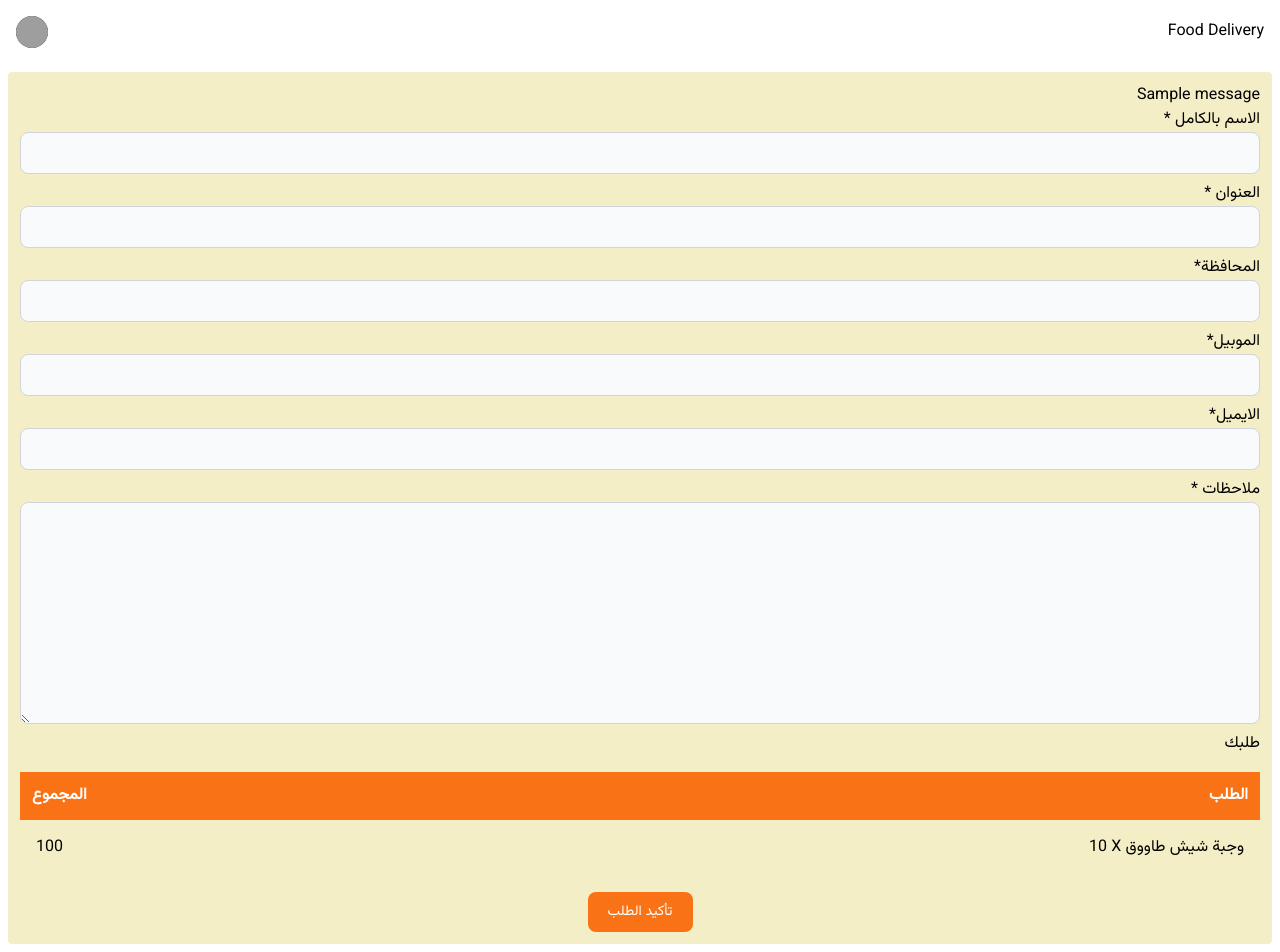
After one commit to nabilalaa/food-delivery, a Django app: page /checkout/ in a window 1280 px wide. The commit adds this page. Run offline with Django 5.2, Linux system fonts and the light colour scheme; a user stored in the database is signed in; data comes from the database, SQL or seed files in the repository; tables that the repository leaves empty hold one stand-in row (values such as "Sample post"); one stand-in notice (Sample message) is shown; some libraries are stand-ins or nearby versions; grey boxes are pictures that could not be loaded.

Commit message:
food-delivery

```diff
--- a/foodDelivery/admin.py
+++ b/foodDelivery/admin.py
@@ -4,3 +4,4 @@ from .models import *
 admin.site.register(Meal)
 admin.site.register(CartItem)
 admin.site.register(Category)
+admin.site.register(Order)
--- /dev/null
+++ b/foodDelivery/forms.py
@@ -0,0 +1,22 @@
+from django import forms
+# width: 100%
+# height: 40px
+# padding: 5px 10px
+# border: 2px solid
+# border-radius: 5px
+# outline: none
+
+
+class CheckoutForm(forms.Form):
+    name = forms.CharField(label="الاسم بالكامل *",
+                           required=True, widget=forms.TextInput)
+    address = forms.CharField(
+        label="العنوان *", required=True, widget=forms.TextInput)
+    city = forms.CharField(
+        label="المحافظة*", required=True, widget=forms.TextInput)
+    phone = forms.CharField(
+        label="الموبيل*", required=True, widget=forms.NumberInput)
+    email = forms.EmailField(
+        label="الايميل*", required=True, widget=forms.EmailInput)
+    notes = forms.CharField(
+        label="ملاحظات *", widget=forms.Textarea, required=False)
--- a/foodDelivery/models.py
+++ b/foodDelivery/models.py
@@ -34,3 +34,16 @@ class CartItem(models.Model):
 
     def __str__(self):
         return f'{self.quantity} x {self.product.name}'
+
+
+class Order(models.Model):
+    name = models.CharField(max_length=50)
+    address = models.CharField(null=True)
+    city = models.CharField(null=True)
+    phone = models.IntegerField(null=True)
+    email = models.EmailField(null=True)
+    notes = models.TextField(null=True)
+    products = models.TextField(null=True)
+
+    def __str__(self):
+        return self.name
--- a/foodDelivery/urls.py
+++ b/foodDelivery/urls.py
@@ -10,4 +10,7 @@ urlpatterns = [
 
     path('add/<int:meal_id>/', add_to_cart, name='add_to_cart'),
     path('remove/<int:item_id>/', remove_from_cart, name='remove_from_cart'),
+
+    path('checkout/', checkout, name='checkout'),
+
 ]
--- a/foodDelivery/views.py
+++ b/foodDelivery/views.py
@@ -2,8 +2,8 @@ from django.shortcuts import render, get_object_or_404, redirect, HttpResponse
 from django.http import JsonResponse
 from django.core.serializers import serialize
 from django.contrib.auth.models import AnonymousUser
-
-
+from .forms import CheckoutForm
+from django.contrib import messages
 from .models import *
 
 
@@ -74,7 +74,6 @@ def add_to_cart(request, meal_id):
 def handelCart(request, meal_id):
     product = Meal.objects.get(id=meal_id)
     quantity = request.POST.get("quantity")
-    print(quantity)
     if request.user != AnonymousUser():
 
         cart_item, created = CartItem.objects.get_or_create(product=product,
@@ -97,3 +96,29 @@ def remove_from_cart(request, item_id):
     cart_item = CartItem.objects.get(id=item_id)
     cart_item.delete()
     return redirect('view_cart')
+
+
+def checkout(request):
+    cart_items = CartItem.objects.filter(
+        user=request.user).order_by("product__name")
+    total_price = sum(item.product.price *
+                      item.quantity for item in cart_items)
+
+    if request.method == "POST":
+        print(request.POST)
+        form = CheckoutForm(request.POST)
+
+        if form.is_valid():
+            Order.objects.create(
+                name=form.cleaned_data["name"], address=form.cleaned_data["address"],
+                city=form.cleaned_data["city"])
+            messages.success(request, "Hello world.")
+        else:
+            print("error")
+
+    context = {
+        "form": CheckoutForm,
+        "orders": CartItem.objects.filter(user=request.user),
+        "total": total_price
+    }
+    return render(request, "checkout.html", context)
--- /dev/null
+++ b/templates/checkout.html
@@ -0,0 +1,84 @@
+{% extends "base.html" %}
+{% block content %}
+
+    {% load widget_tweaks %}
+
+    <section class="p-3 bg-[#f4eec7] m-2 rounded">
+        <router-link class="cart" to="cart">
+        <span class="icon-shopping-cart"></span>
+        </router-link>
+
+
+        <div class="checkout">
+
+            <form method="POST">
+                <div>
+
+
+                    {% if messages %}
+                        {% for message in messages %}
+                            {{ message }}
+
+                        {% endfor %}
+                    {% endif %}
+
+
+
+
+                </div>
+                {% csrf_token %}
+                {{ form.name.label }} {{ form.name|add_class:"input-style" }}
+                {{ form.address.label }}  {% render_field form.address type="text" class="input-style" %}
+                {{ form.city.label }}  {% render_field form.city type="text" class="input-style" %}
+                {{ form.phone.label }} {% render_field form.phone type="text" class="input-style" %}
+                {{ form.email.label }} {% render_field form.email type="text" class="input-style" %}
+                {{ form.notes.label }} {% render_field form.notes type="" col="10" row="20" class="input-style" %}
+
+
+
+
+                <h2>
+                    طلبك
+                </h2>
+
+
+                <table class="w-full my-4">
+                    <thead class="w-full">
+
+                        <tr class="bg-orange-500 text-white ">
+                            <th class="text-right p-3">
+                                الطلب
+                            </th>
+                            <th class="text-left p-3">
+                                المجموع
+                            </th>
+                        </tr>
+
+                    </thead>
+                    <tbody>
+                        {% for order in orders %}
+                            <tr class="mb-4">
+                                <td class="text-right p-4" style="direction:ltr">
+                                    {{ order.quantity }} X {{ order.product }}
+                                </td>
+                                <td class="text-left left p-4">
+                                    {{ total }}
+                                </td>
+
+                            </tr>
+                        {% endfor %}
+                    </tbody>
+
+                </table>
+
+
+                <button type="submit"
+                        class="text-white !m-auto bg-orange-500 hover:bg-orange-800 focus:ring-4 focus:ring-orange-300 font-medium rounded-lg text-sm px-5 py-2.5 dark:bg-orange-600 dark:hover:bg-orange-700 focus:outline-none dark:focus:ring-orange-800 block">
+                    تأكيد الطلب
+                </button>
+
+            </form>
+
+        </div>
+    </section>
+{% endblock content %}
--- a/theme/static/css/dist/styles.css
+++ b/theme/static/css/dist/styles.css
@@ -904,8 +872,16 @@ select {
   margin: 2.5rem !important;
 }
 
+.m-2 {
+  margin: 0.5rem;
+}
+
 .m-auto {
   margin: auto;
+}
+
+.\!m-auto {
+  margin: auto !important;
 }
 
 .-mx-1\.5 {
@@ -1289,6 +1277,10 @@ select {
   white-space: nowrap;
 }
 
+.rounded {
+  border-radius: 0.25rem;
+}
+
 .rounded-full {
   border-radius: 9999px;
 }
@@ -1354,6 +1346,11 @@ select {
   border-color: rgb(255 255 255 / var(--tw-border-opacity));
 }
 
+.bg-\[\#f4eec7\] {
+  --tw-bg-opacity: 1;
+  background-color: rgb(244 238 199 / var(--tw-bg-opacity));
+}
+
 .bg-black {
   --tw-bg-opacity: 1;
   background-color: rgb(0 0 0 / var(--tw-bg-opacity));
@@ -1411,6 +1408,21 @@ select {
 .bg-white {
   --tw-bg-opacity: 1;
   background-color: rgb(255 255 255 / var(--tw-bg-opacity));
+}
+
+.bg-blue-700 {
+  --tw-bg-opacity: 1;
+  background-color: rgb(29 78 216 / var(--tw-bg-opacity));
+}
+
+.bg-orange-700 {
+  --tw-bg-opacity: 1;
+  background-color: rgb(194 65 12 / var(--tw-bg-opacity));
+}
+
+.bg-orange-500 {
+  --tw-bg-opacity: 1;
+  background-color: rgb(249 115 22 / var(--tw-bg-opacity));
 }
 
 .bg-opacity-45 {
@@ -1452,6 +1464,10 @@ select {
 
 .p-2\.5 {
   padding: 0.625rem;
+}
+
+.p-3 {
+  padding: 0.75rem;
 }
 
 .p-4 {
@@ -1861,6 +1877,56 @@ select.decorated option:hover {
   box-shadow: 0 0 10px 100px #a87618 inset;
 }
 
+.input-style {
+  margin-bottom: 0.5rem;
+  display: block;
+  width: 100%;
+  border-radius: 0.5rem;
+  border-width: 1px;
+  --tw-border-opacity: 1;
+  border-color: rgb(209 213 219 / var(--tw-border-opacity));
+  --tw-bg-opacity: 1;
+  background-color: rgb(249 250 251 / var(--tw-bg-opacity));
+  padding: 0.625rem;
+  font-size: 0.875rem;
+  line-height: 1.25rem;
+  --tw-text-opacity: 1;
+  color: rgb(17 24 39 / var(--tw-text-opacity));
+}
+
+.input-style:focus {
+  --tw-border-opacity: 1;
+  border-color: rgb(249 115 22 / var(--tw-border-opacity));
+  --tw-ring-opacity: 1;
+  --tw-ring-color: rgb(249 115 22 / var(--tw-ring-opacity));
+}
+
+.input-style:where(.dark, .dark *) {
+  --tw-border-opacity: 1;
+  border-color: rgb(75 85 99 / var(--tw-border-opacity));
+  --tw-bg-opacity: 1;
+  background-color: rgb(55 65 81 / var(--tw-bg-opacity));
+  --tw-text-opacity: 1;
+  color: rgb(255 255 255 / var(--tw-text-opacity));
+}
+
+.input-style:where(.dark, .dark *)::-moz-placeholder {
+  --tw-placeholder-opacity: 1;
+  color: rgb(156 163 175 / var(--tw-placeholder-opacity));
+}
+
+.input-style:where(.dark, .dark *)::placeholder {
+  --tw-placeholder-opacity: 1;
+  color: rgb(156 163 175 / var(--tw-placeholder-opacity));
+}
+
+.input-style:focus:where(.dark, .dark *) {
+  --tw-border-opacity: 1;
+  border-color: rgb(249 115 22 / var(--tw-border-opacity));
+  --tw-ring-opacity: 1;
+  --tw-ring-color: rgb(249 115 22 / var(--tw-ring-opacity));
+}
+
 .last-of-type\:border-0:last-of-type {
   border-width: 0px;
 }
--- a/theme/static_src/src/styles.css
+++ b/theme/static_src/src/styles.css
@@ -34,3 +34,7 @@ input[type="number"] {
 select.decorated option:hover {
 	box-shadow: 0 0 10px 100px #a87618 inset;
 }
+
+.input-style {
+	@apply bg-gray-50 mb-2 border border-gray-300 text-gray-900 text-sm rounded-lg focus:ring-orange-500 focus:border-orange-500 block w-full p-2.5 dark:bg-gray-700 dark:border-gray-600 dark:placeholder-gray-400 dark:text-white dark:focus:ring-orange-500 dark:focus:border-orange-500;
+}
```
Also changed, not shown: other parts of theme/static/css/dist/styles.css (+31 -36 lines), accounts/views.py (+14 -9 lines), project/settings.py (+2 -6 lines), templates/cart.html (+7 -15 lines), templates/index.html (+4 -4 lines), foodDelivery/migrations/0002_order.py (added), foodDelivery/migrations/0003_alter_order_address.py (added), foodDelivery/migrations/0004_alter_order_city.py (added), foodDelivery/migrations/0005_alter_order_products.py (added).
